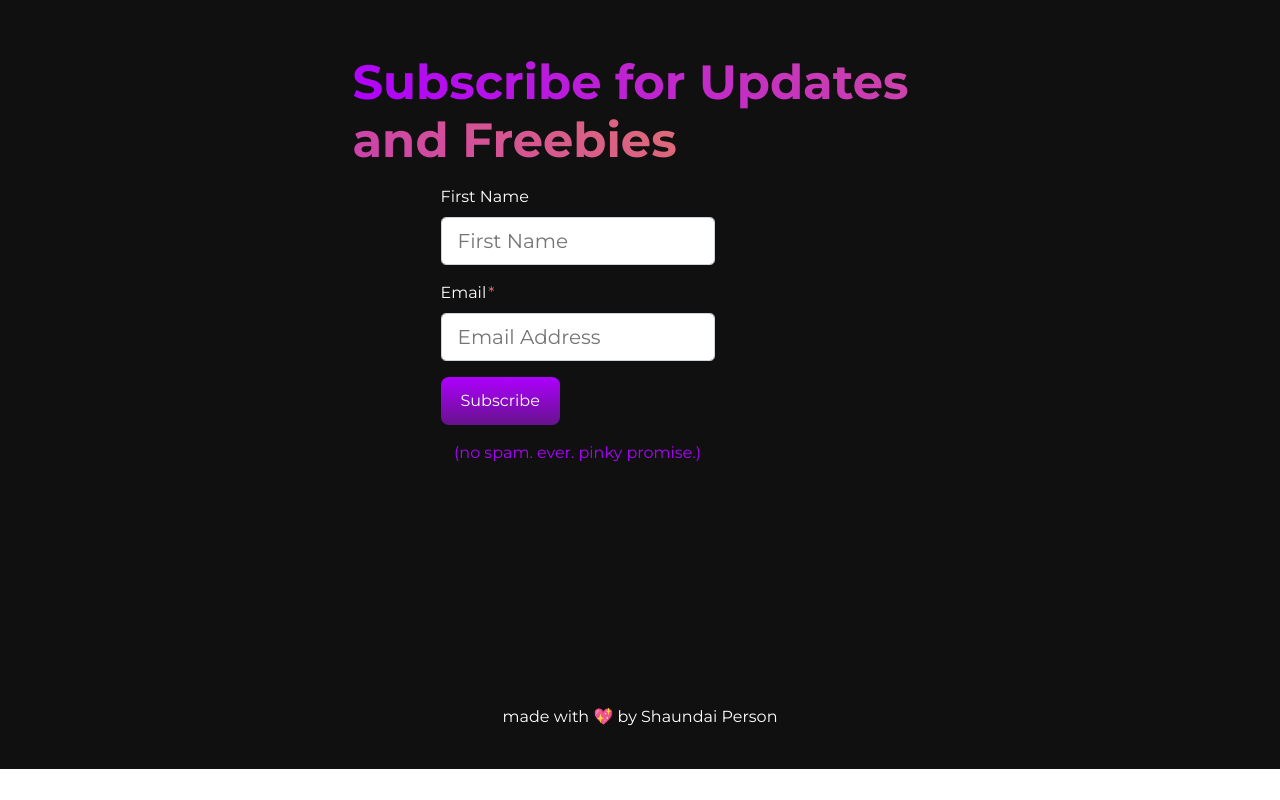
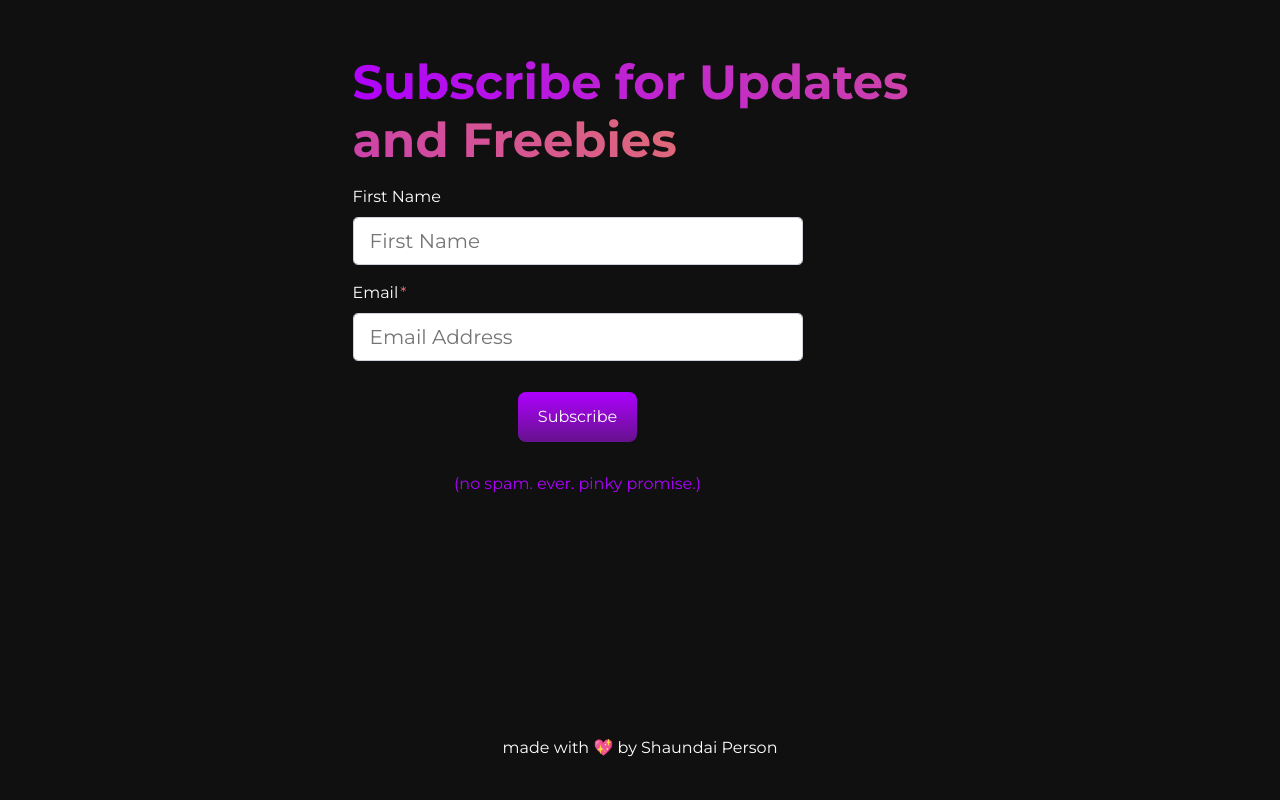
Before and after one commit to shaundai/TSforJSDevsSite, a React (Create React App) app: page / in a window 1280 px wide. Shown: the part 2166-2966 px from the top of the page. Before the commit the page ends 2935 px from the top, so only its background shows below. Built offline with nearby package versions, Linux system fonts and the light colour scheme; a web font is replaced by a local one.

Commit message:
style inputs

```diff
--- a/src/components/SubscribeForm.js
+++ b/src/components/SubscribeForm.js
@@ -21,6 +21,16 @@ const OuterFormContainer = styled.div`
 		width: 90%;
 	}
 `
+
+const InputContainer = styled.div`
+	display: flex;
+	flex-direction: column;
+	justify-content: center;
+	width: 450px;
+	@media ${device.tablet} {
+		width: 400px;
+	}
+`
 const Input = styled.input`
 	width: 100%;
 	display: block;
@@ -35,6 +45,7 @@ color: #212529;
 	background-color: #fff;
 	background-clip: padding-box;
 	border: 1px solid #ced4da;
+	margin-bottom: 16px;
 
 	&:focus,
 	&:active {
@@ -52,20 +63,42 @@ const StyledHeaderText = styled(HeaderText)`
 	align-self: center;
 `
 
+const SubmitContainer = styled.div`
+	width: 100%;
+	display: flex;
+	justify-content: center;
+	align-items: center;
+	height: 80px;
+	margin-bottom: 15px;
+`
+
 const SubmitButton = styled.button`
 	border-radius: 8px;
+	height: 50px;
 	color: white;
 	background-color: blue;
-padding: 12px 20px;
+	padding: 0px 20px;
 	border: 0;
 	background-color: ${Colors.mainPurpleDark};
 	background-image: ${Colors.mainPurpleDark};
-  background-image: -moz-linear-gradient(top, ${Colors.mainPurpleBright} 0%, ${Colors.mainPurpleDark} 100%);
-  background-image: -webkit-linear-gradient(top, ${Colors.mainPurpleBright} 0%, ${Colors.mainPurpleDark} 100%);
-  background-image: linear-gradient(to bottom, ${Colors.mainPurpleBright} 0%, ${Colors.mainPurpleDark} 100%);
+	background-image: -moz-linear-gradient(
+		top,
+		${Colors.mainPurpleBright} 0%,
+		${Colors.mainPurpleDark} 100%
+	);
+	background-image: -webkit-linear-gradient(
+		top,
+		${Colors.mainPurpleBright} 0%,
+		${Colors.mainPurpleDark} 100%
+	);
+	background-image: linear-gradient(
+		to bottom,
+		${Colors.mainPurpleBright} 0%,
+		${Colors.mainPurpleDark} 100%
+	);
 	background-size: 300px;
 	background-repeat: no-repeat;
-transition: transform .5s;
+	transition: transform 0.5s;
 	&:hover,
 	&:active {
 		transform: scale(1.1);
@@ -85,6 +118,7 @@ export const SubscribeForm = () => {
 			</div>
 			<OuterFormContainer>
 				<script src="https://f.convertkit.com/ckjs/ck.5.js" />
+
 				<form
 					action="https://app.convertkit.com/forms/2282243/subscriptions"
 					class="seva-form formkit-form"
@@ -100,7 +134,7 @@ export const SubscribeForm = () => {
 						<ul data-element="errors" data-group="alert"></ul>
 						<div data-element="fields" data-stacked="false">
 							<div>
-									<div class="form-group">
+							<InputContainer>
 								<label for="firstName">First Name</label>
 								<Input
 									aria-label="Input first name"
@@ -110,8 +144,6 @@ export const SubscribeForm = () => {
 									type="text"
 									id="firstName"
 								/>
-									</div>
-									<div class="form-group">
 								<label for="lastName">
 									Email<Star>*</Star>
 								</label>
@@ -123,8 +155,8 @@ export const SubscribeForm = () => {
 									type="email"
 									id="lastName"
 								/>
-									</div>
-									<div class="form-group">
+								</InputContainer>
+								<SubmitContainer>
 									<SubmitButton
 										data-element="submit"
 										type="submit"
@@ -132,7 +164,7 @@ export const SubscribeForm = () => {
 									>
 										Subscribe
 									</SubmitButton>
-									</div>
+								</SubmitContainer>
 							</div>
 						</div>
 					</div>
```
Lines whose indentation alone changed are shown as unchanged.
